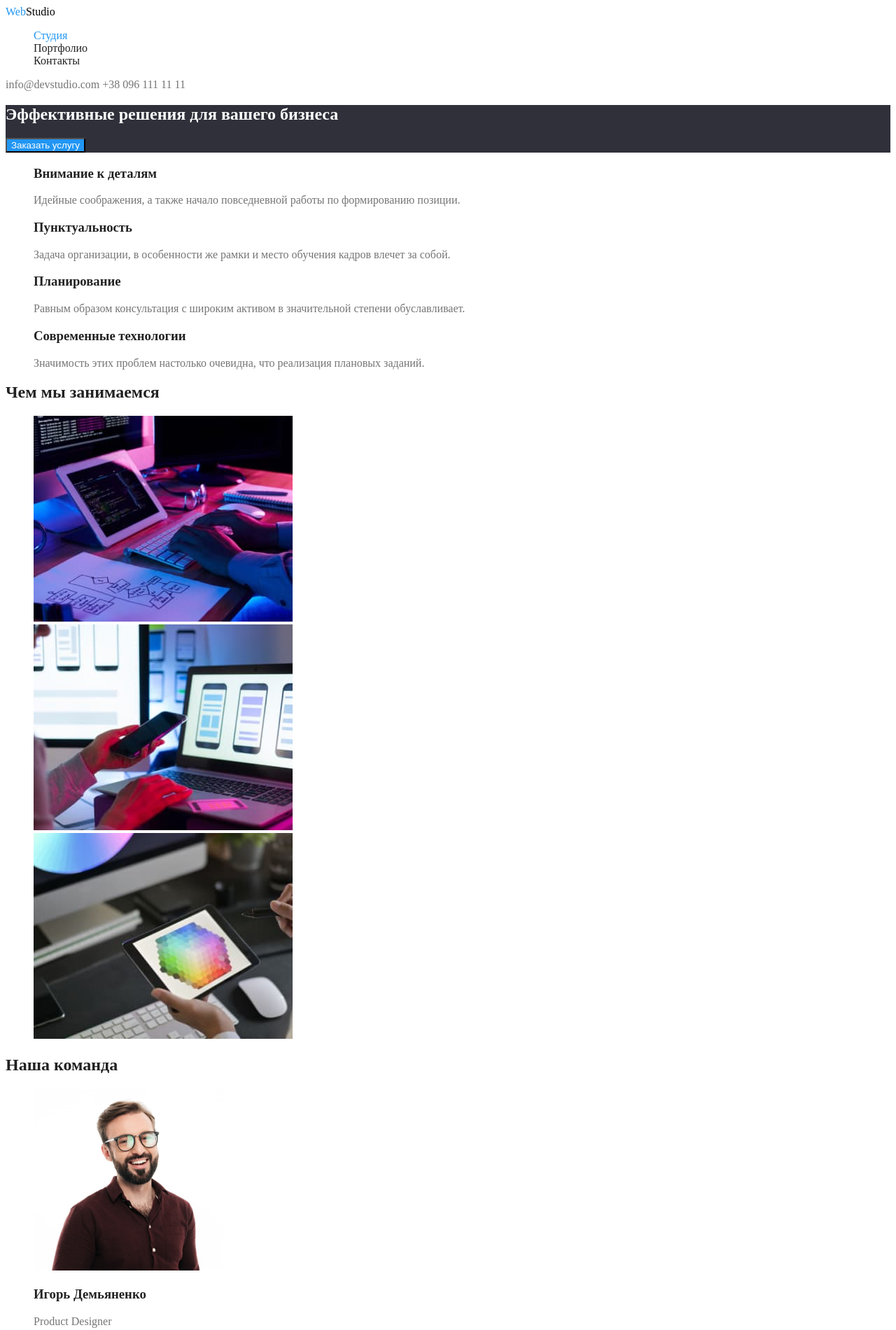
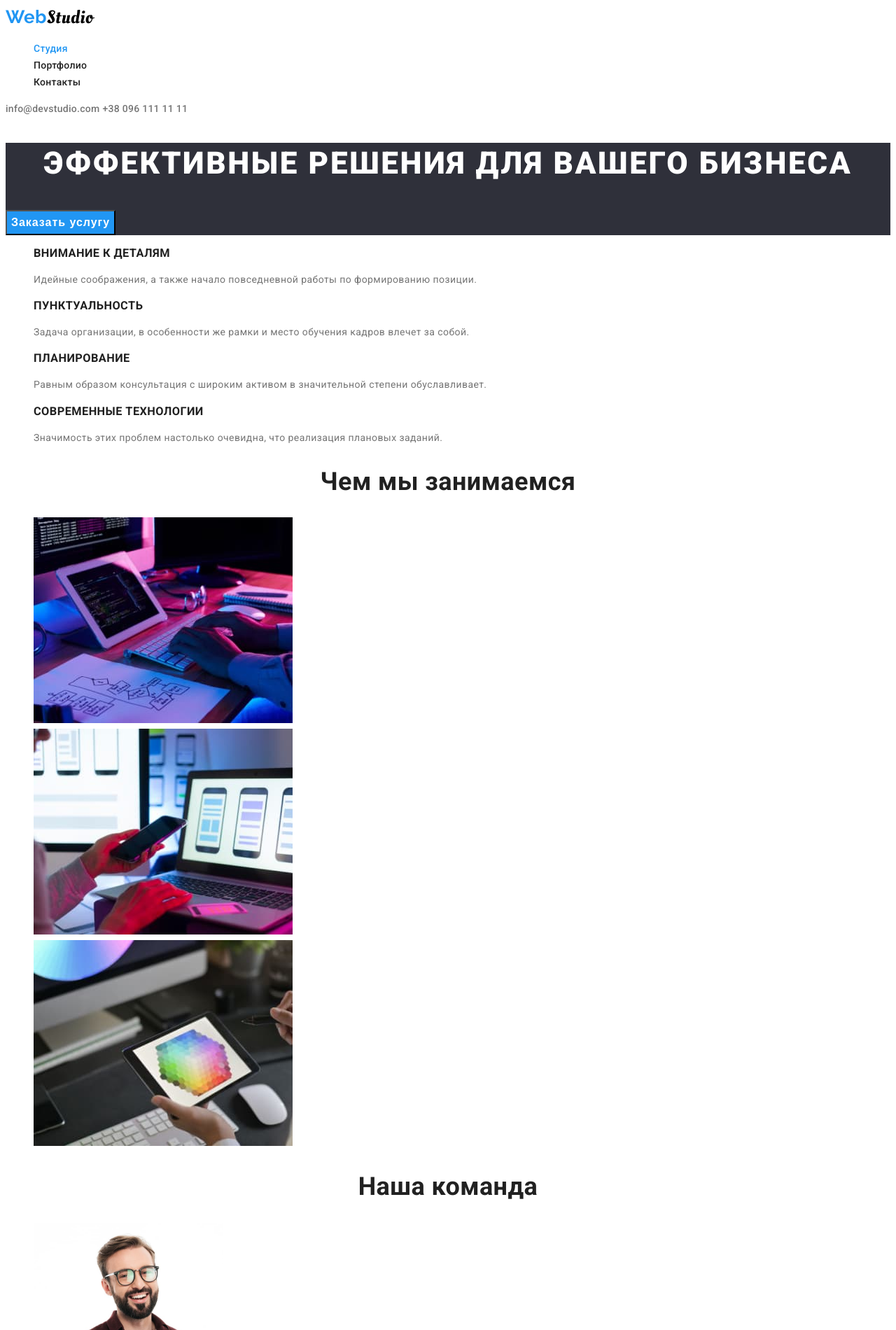
Before and after one commit to tolikbairov/goit-markup-hw-02, a plain HTML site: page index.html in a window 1280 px wide. Shown: the top 1900 px of the page at 70% size. Drawn offline with Linux system fonts and the light colour scheme.

Commit message:
revision styles

```diff
--- a/css/styles.css
+++ b/css/styles.css
@@ -10,10 +10,18 @@
   --secondary-bg-color: #2f303a;
   --filter-bg-color: #f5f4fa;
 }
+
 body {
   color: var(--primary-text-color);
   background-color: var(--primary-white-color);
+
+  font-family: "Roboto", sans-serif;
+  /* font-weight: 400; */
+  font-size: 14px;
+  letter-spacing: 0.03em;
+  line-height: 1.71;
 }
+
 .list {
   list-style: none;
 }
@@ -25,9 +33,16 @@ body {
   text-decoration: none;
 }
 .logo-first {
+  font-family: "Raleway", sans-serif;
+  font-weight: 700;
+  font-size: 26px;
+  line-height: 1.19;
   color: var(--accent-color);
 }
 .logo-second {
+  font-family: "Oleo Script", cursive;
+  font-size: 26px;
+  line-height: 1.38;
   color: #000000;
 }
 
@@ -38,15 +53,31 @@ body {
 .site-nav .link.current {
   color: var(--accent-color);
 }
-
+.project .link,
 .contact.link {
-  color: var(--primary-text-color);
+  color: inherit;
+}
+.page-header .link {
+  font-weight: 500;
+  line-height: 1.14;
+  letter-spacing: 0.02em;
 }
 .page-header .link:hover,
 .page-header .link:focus {
   color: var(--accent-color);
 }
-/* Hero style */
+/* hero style */
+.hero .hero-title {
+  font-weight: 900;
+  font-size: 44px;
+  line-height: 1.36;
+  text-align: center;
+  letter-spacing: 0.06em;
+  text-transform: uppercase;
+}
+.button {
+  cursor: pointer;
+}
 .hero {
   background-color: var(--secondary-bg-color);
   color: var(--primary-white-color);
@@ -54,22 +85,43 @@ body {
 .hero .button {
   background-color: var(--accent-color);
   color: var(--primary-white-color);
+  font-size: 16px;
+  font-weight: 700;
+  line-height: 1.87;
+  text-align: center;
+  letter-spacing: 0.06em;
+}
+/* title style */
+.title,
+.section-title {
+  color: var(--title-text-color);
+  font-weight: 700;
+}
+.feature-list .title {
+  line-height: 1.14;
+  text-transform: uppercase;
 }
 
-.feature-list .title {
-  color: var(--title-text-color);
+.section-title {
+  font-size: 36px;
+  line-height: 1.16;
+  text-align: center;
 }
 
-.section {
-  color: var(--primary-text-color);
+.team .title,
+.team .text {
+  font-size: 16px;
+  line-height: 1.88;
+  text-align: center;
 }
-.section-title {
-  color: var(--title-text-color);
+.team .title {
+  font-weight: 500;
 }
 /* address style */
 .address {
   background-color: var(--secondary-bg-color);
   color: var(--primary-white-color);
+  font-style: normal;
 }
 .address .link {
   color: rgba(255, 255, 255, 0.6);
@@ -83,6 +135,9 @@ body {
 /* filters style */
 .filter .button {
   background-color: var(--filter-bg-color);
+  font-weight: 500;
+  font-size: 16px;
+  line-height: 1.63;
 }
 .filter .button.current {
   background-color: var(--accent-color);
@@ -93,9 +148,13 @@ body {
   background-color: var(--accent-color);
   color: var(--primary-white-color);
 }
+/* projects styles */
 .project .title {
-  color: var(--title-text-color);
+  font-size: 18px;
+  line-height: 2;
+  letter-spacing: 0.06em;
 }
 .project .text {
-  color: var(--primary-text-color);
+  font-size: 16px;
+  line-height: 1.88;
 }
--- a/index.html
+++ b/index.html
@@ -5,6 +5,10 @@
     <meta http-equiv="X-UA-Compatible" content="IE=edge" />
     <meta name="viewport" content="width=device-width, initial-scale=1.0" />
     <title>WebStudio</title>
+    <link
+      href="https://fonts.googleapis.com/css2?family=Oleo+Script&family=Raleway:wght@700&family=Roboto:wght@400;500;700;900&display=swap"
+      rel="stylesheet"
+    />
     <link rel="stylesheet" href="./css/styles.css" />
   </head>
 
@@ -103,15 +107,15 @@
       <section class="section">
         <h2 class="section-title">Наша команда</h2>
 
-        <ul class="list">
+        <ul class="team list">
           <li>
             <img
               src="./images/product-designer-igor.jpg"
               alt="промышленный дизайнер Игорь Демьяненко"
               width="270"
             />
-            <h3 class="section-title">Игорь Демьяненко</h3>
-            <p>Product Designer</p>
+            <h3 class="title">Игорь Демьяненко</h3>
+            <p class="text">Product Designer</p>
           </li>
           <li>
             <img
@@ -119,8 +123,8 @@
               alt="фронтенд-разработчик Ольга Репина"
               width="270"
             />
-            <h3 class="section-title">Ольга Репина</h3>
-            <p>Frontend Developer</p>
+            <h3 class="title">Ольга Репина</h3>
+            <p class="text">Frontend Developer</p>
           </li>
           <li>
             <img
@@ -128,8 +132,8 @@
               alt="маркетолог Николай Тарасов"
               width="270"
             />
-            <h3 class="section-title">Николай Тарасов</h3>
-            <p>Markerting</p>
+            <h3 class="title">Николай Тарасов</h3>
+            <p class="text">Markerting</p>
           </li>
           <li>
             <img
@@ -137,8 +141,8 @@
               alt="дизайнер пользовательского интерфейса Михаил Ермаков"
               width="270"
             />
-            <h3 class="section-title">Михаил Ермаков</h3>
-            <p>UI Designer</p>
+            <h3 class="title">Михаил Ермаков</h3>
+            <p class="text">UI Designer</p>
           </li>
         </ul>
       </section>
@@ -151,8 +155,9 @@
         ><span class="logo-second">Studio</span>
       </a>
       <address class="address">
-        г. Киев, пр-т Леси Украинки, 26
-        <a href="mailto:info@devstudio.com" class="link">info@devstudio.com</a>
+        г. Киев, пр-т Леси Украинки, 26 <br />
+        <a href="mailto:info@devstudio.com" class="link">info@devstudio.com</a
+        ><br />
         <a href="tel:+380961111111" class="link">+38 096 111 11 11</a>
       </address>
     </footer>
```
Also changed, not shown: portfolio.html (+7 -2 lines).
